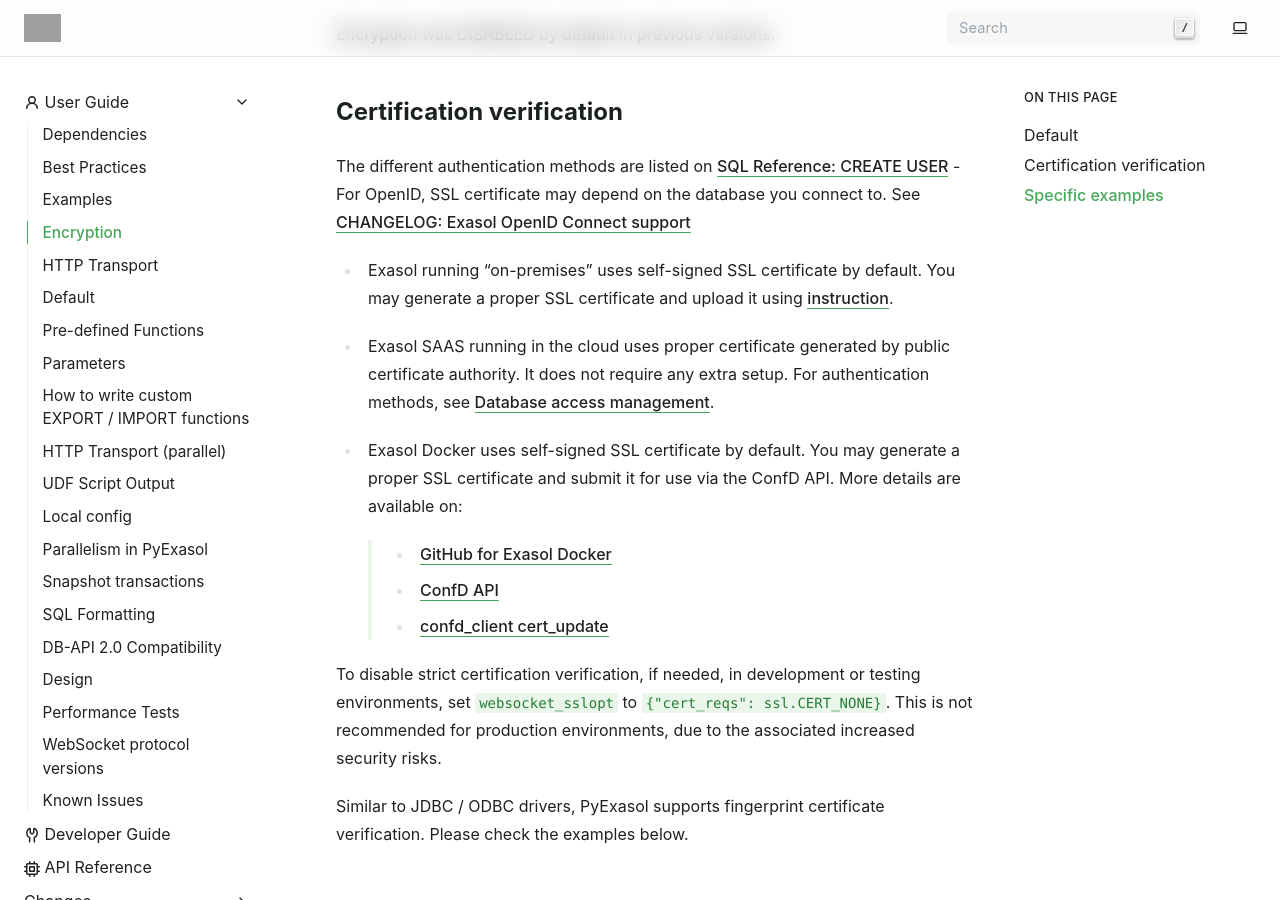
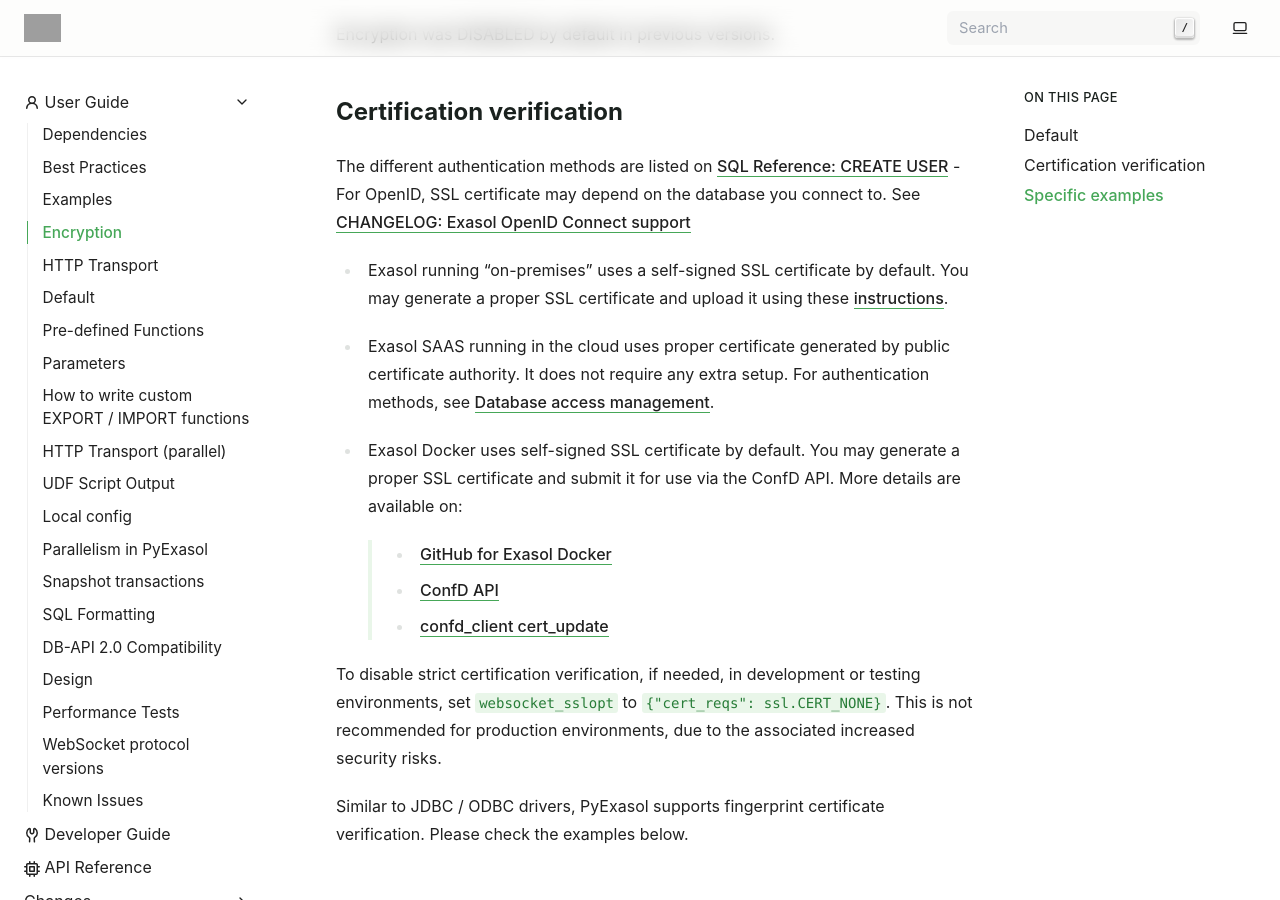
Before and after one commit to exasol/pyexasol, a Sphinx documentation site: the page built from doc/user_guide/encryption.rst, in a window 1280 px wide and 900 px high, scrolled down 664 px. Built offline with Sphinx 7.4.7, drawn with Linux system fonts in a browser that asks for light colours; pages that are not in the unit, such as notebooks, are missing from menus; grey boxes are pictures that could not be loaded.

Commit message:
Update documentation wording to include articles

```diff
--- a/doc/user_guide/encryption.rst
+++ b/doc/user_guide/encryption.rst
@@ -25,7 +25,7 @@
 The different authentication methods are listed on `SQL Reference: CREATE USER <https://docs.exasol.com/db/latest/sql/create_user.htm>`_
 - For OpenID, SSL certificate may depend on the database you connect to. See `CHANGELOG: Exasol OpenID Connect support <https://exasol.my.site.com/s/article/Changelog-content-9170>`_
 
-- Exasol running "on-premises" uses self-signed SSL certificate by default. You may generate a proper SSL certificate and upload it using `instruction <https://docs.exasol.com/db/latest/administration/on-premise/access_management/tls_certificate.htm>`__.
+- Exasol running "on-premises" uses a self-signed SSL certificate by default. You may generate a proper SSL certificate and upload it using these `instructions <https://docs.exasol.com/db/latest/administration/on-premise/access_management/tls_certificate.htm>`__.
 - Exasol SAAS running in the cloud uses proper certificate generated by public certificate authority. It does not require any extra setup. For authentication methods, see `Database access management <https://docs.exasol.com/saas/administration/access_mngt/access_management.htm#Databaseaccessmanagement>`_.
 - Exasol Docker uses self-signed SSL certificate by default. You may generate a proper SSL certificate and submit it for use via the ConfD API. More details are available on:
 
```
